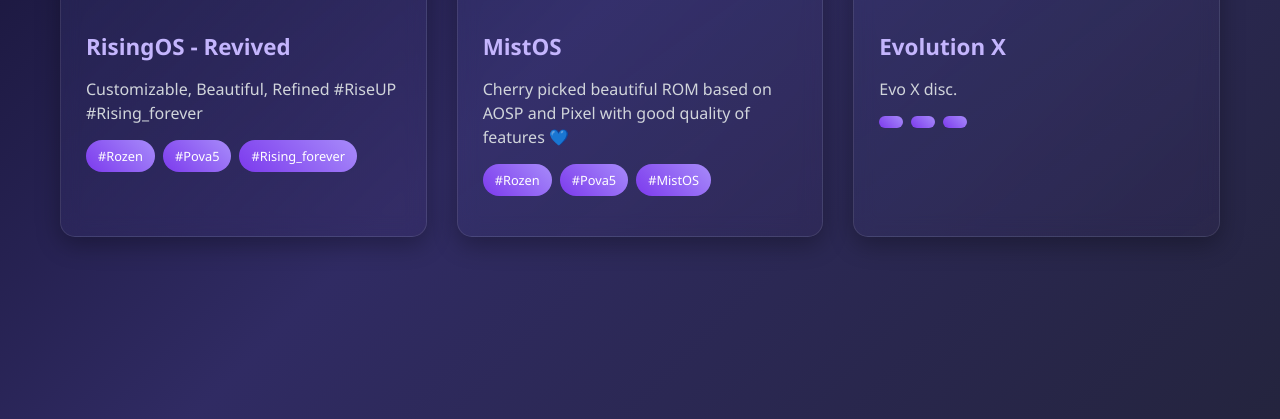
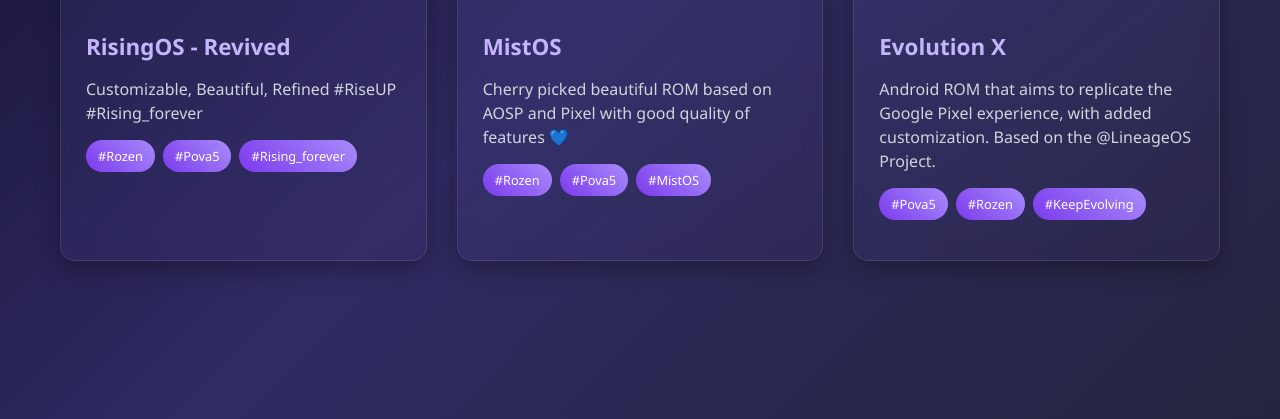
Before and after one commit to Andreyka445/VeroX.github.io, a Jekyll site: the page index.html, which Jekyll copies as it is, in a window 1280 px wide, cut to the strip 481-900 px from the top of the page. Built offline with Jekyll 4.4.1, drawn with Linux system fonts in a browser that asks for light colours.

Commit message:
update Evolution X card

```diff
--- a/index.html
+++ b/index.html
@@ -508,11 +508,11 @@
                 <img src="https://avatars.githubusercontent.com/u/165590896?s=200&v=4" alt="EvoX" class="project-image">
                 <div class="project-info">
                     <h3 class="project-title">Evolution X</h3>
-                    <p class="project-description">Evo X disc.</p>
+                    <p class="project-description">Android ROM that aims to replicate the Google Pixel experience, with added customization. Based on the @LineageOS Project.</p>
                     <div class="project-tags">
-                        <span class="tag"></span>
-                        <span class="tag"></span>
-                        <span class="tag"></span>
+                        <span class="tag">#Pova5</span>
+                        <span class="tag">#Rozen</span>
+                        <span class="tag">#KeepEvolving</span>
                     </div>
                 </div>
             </div>
@@ -613,18 +613,24 @@
             </div>
             <div class="modal-body">
                 <div class="modal-section">
-                    <h3>О проекте</h3>
-                    <p></p>Evolution X</p>
+                    <h3>About ROM</h3>
+                    <p></p>Evolution X is a custom Android ROM that aims to replicate the Google Pixel experience, with added customization. Based on the LineageOS Project.
+
+Pixel exclusive features
+Additional customization
+Frequent releases
+Community technical support
+Support for numerous Android devices</p>
                 </div>
 
                 <div class="modal-section">
                     <h3>Особенности</h3>
                     <ul>
-                        <li>Улучшенный интерфейс пользователя</li>
-                        <li>Поддержка шифрования данных</li>
-                        <li>Расширенные возможности резервного копирования</li>
-                        <li>Поддержка установки различных модов</li>
-                        <li>Стабильность и надежность</li>
+                        <li>LineageOS based ROM</li>
+                        <li>Pixel Feautures</li>
+                        <li>Mahiru kernel 5.1 included</li>
+                        <li>Signed build</li>
+                        <li>JDSP and Dolby included</li>
                     </ul>
                 </div>
 
@@ -639,8 +645,8 @@
 
                 <div class="modal-section">
                     <h3>Ссылка для загрузки</h3>
-                    <p>Скачайте последнюю версию Evolution X для TECNO POVA 5:</p>
-                    <a href="#" class="download-btn">Скачать Evolution X</a>
+                    <p>Download latest Evolution X here:</p>
+                    <a href="#" class="download-btn">Download Evolution X</a>
                 </div>
             </div>
         </div>
```
